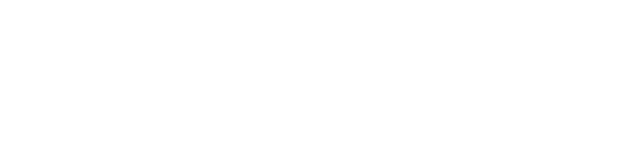
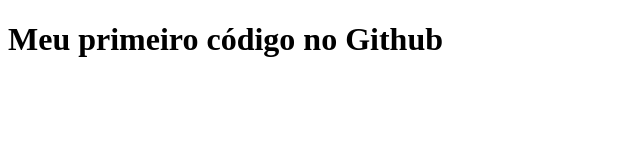
Before and after one commit to momorimoto/Inicio, a plain HTML site: page index.html in a window 1280 px wide. Shown: the whole page, without its empty margins (0-640 px from the left). Drawn offline with Linux system fonts and the light colour scheme.

Commit message:
Update index.html

```diff
--- a/index.html
+++ b/index.html
@@ -4,7 +4,8 @@
     <meta charset="UTF-8">
     <meta http-equiv="X-UA-Compatible" content="IE=edge">
     <meta name="viewport" content="width=device-width, initial-scale=1.0">
-    <title>Document</title>
+    <title> Mônica Morimoto </title>
+    <h1> Meu primeiro código no Github </h1>
 </head>
 <body>
 
```
